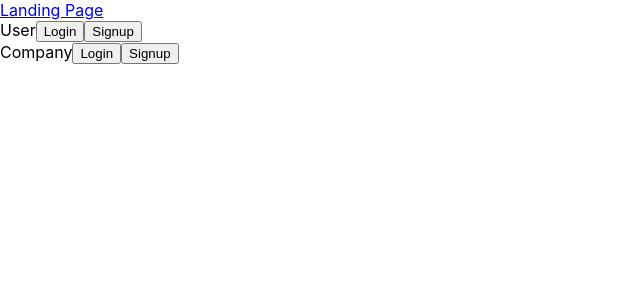
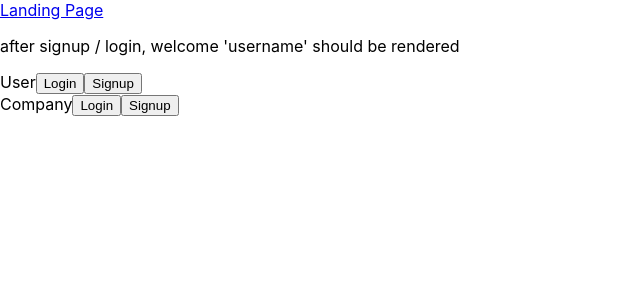
Before and after one commit to stomg7969/hmmteresting_frontend_mod4_project, a React (Create React App) app: page / in a window 1280 px wide. Shown: the top 300 px of the page, without its empty margins (0-640 px from the left). Built offline with nearby package versions, Linux system fonts and the light colour scheme.

Commit message:
router feature

```diff
--- a/src/Containers/Landing.js
+++ b/src/Containers/Landing.js
@@ -1,5 +1,5 @@
 import React from "react";
-import { Route, Switch, Link } from "react-router-dom";
+import { Route, Switch, Link, withRouter } from "react-router-dom";
 import UserContainer from "./UserContainer";
 import CompanyContainer from "./CompanyContainer";
 import NavBar from "../Components/NavBar";
@@ -17,6 +17,9 @@ class Landing extends React.Component {
             render={() => (
               <div>
                 <div>
+                  <p>
+                    after signup / login, welcome 'username' should be rendered
+                  </p>
                   <label for="">User</label>
                   <Link to="/user">
                     <button>Login</button>
```
